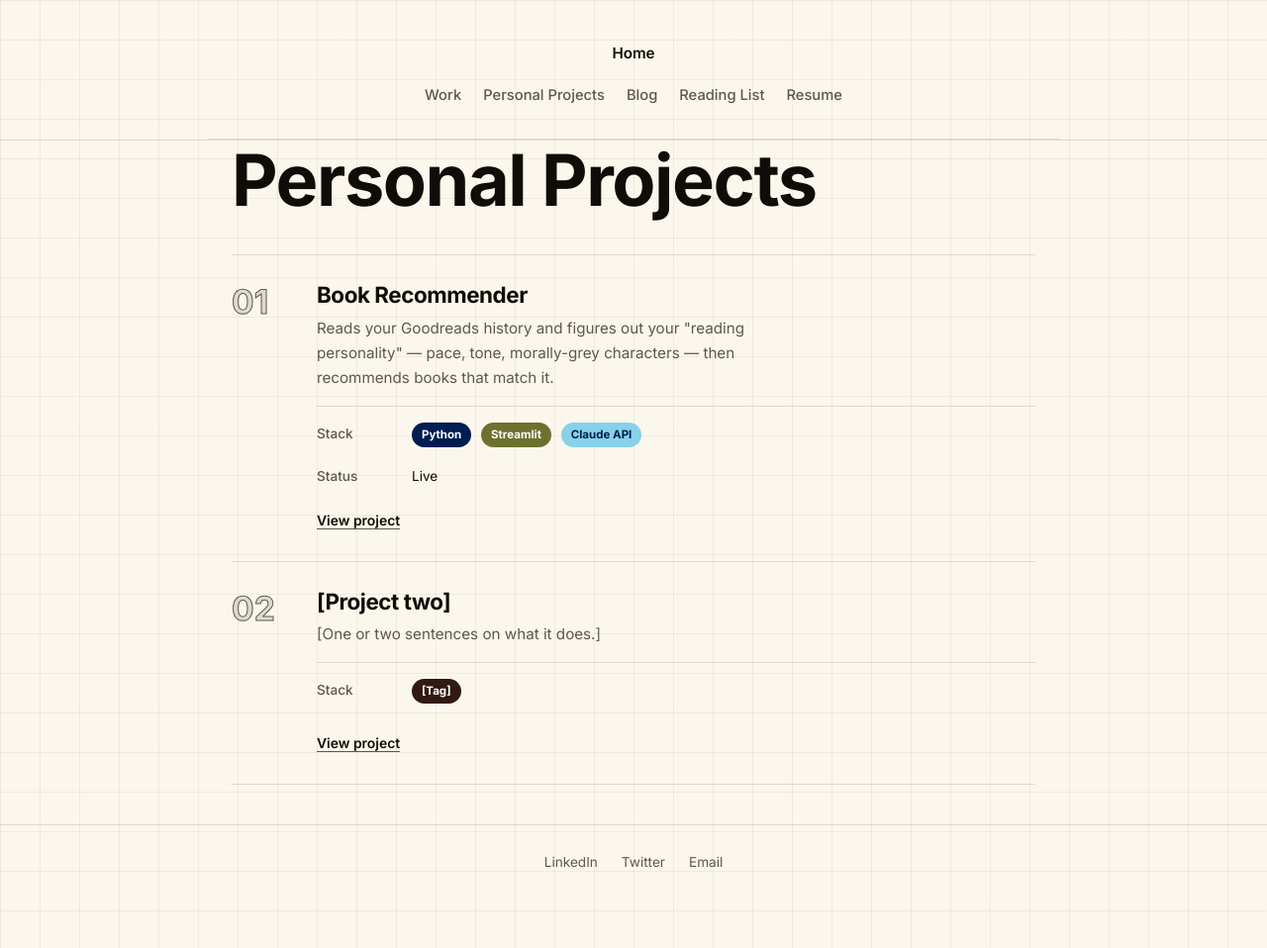
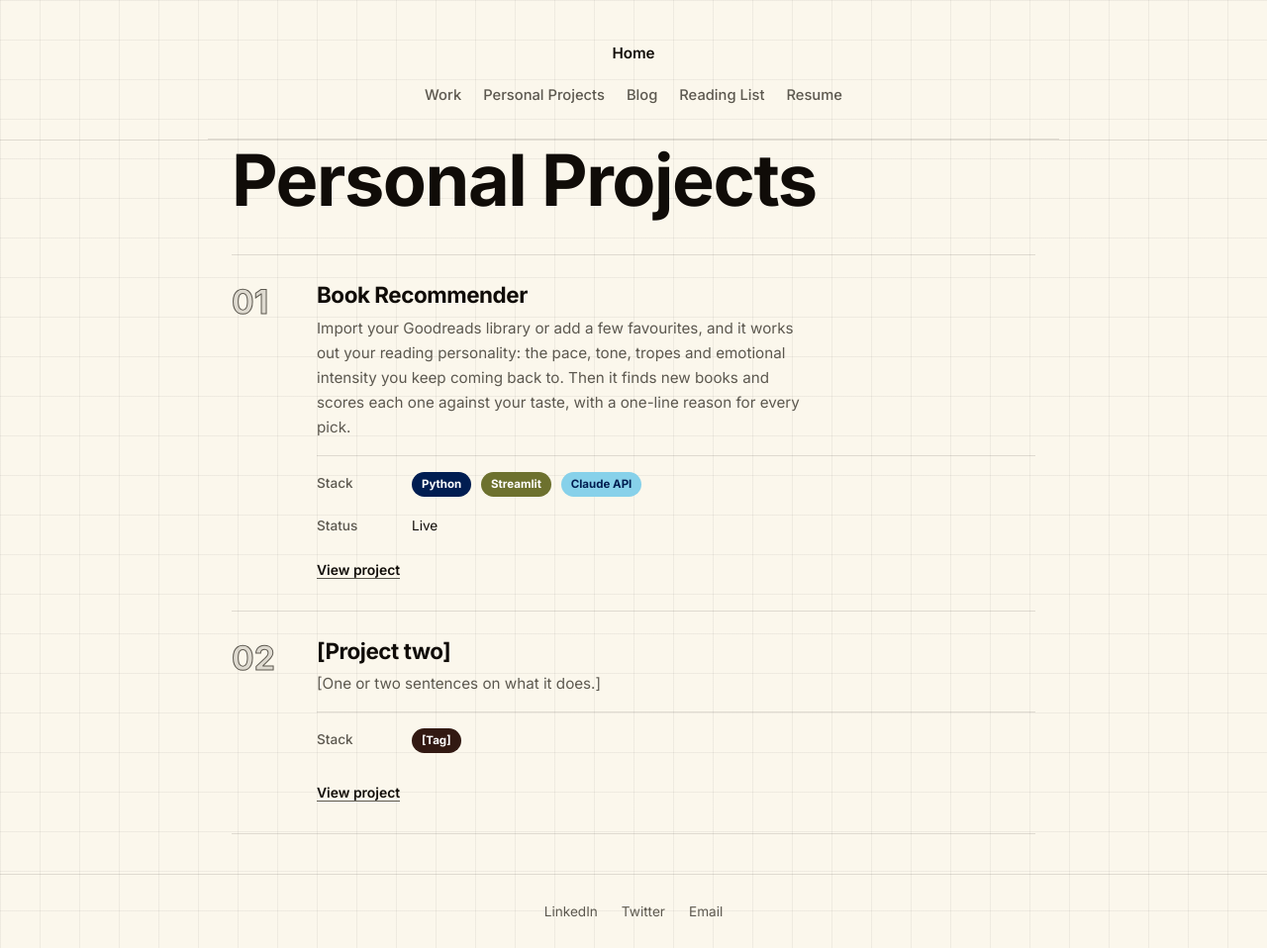
Before and after one commit to pranitidumb/pranitidumb.github.io, a Jekyll site: the page built from personal-projects.md, in a window 1280 px wide. Shown: the whole page at 99% size. Built offline with Jekyll 4.4.1, drawn with Linux system fonts in a browser that asks for light colours.

Commit message:
Link Book Recommender project and improve its description
Co-Authored-By: Claude Opus 5.5 <noreply@anthropic.com>

```diff
--- a/personal-projects.md
+++ b/personal-projects.md
@@ -12,9 +12,11 @@ permalink: /personal-projects/
     <span class="entry-index">01</span>
     <div class="entry-body">
       <h3>Book Recommender</h3>
-      <p>Reads your Goodreads history and figures out your "reading
-      personality" — pace, tone, morally-grey characters — then
-      recommends books that match it.</p>
+      <p>Import your Goodreads library or add a few favourites, and it
+      works out your reading personality: the pace, tone, tropes and
+      emotional intensity you keep coming back to. Then it finds new
+      books and scores each one against your taste, with a one-line
+      reason for every pick.</p>
       <dl class="entry-meta">
         <div class="entry-meta-row">
           <dt>Stack</dt>
@@ -27,8 +29,7 @@ permalink: /personal-projects/
           <dd>Live</dd>
         </div>
       </dl>
-      <a class="entry-link" href="#">View project</a>
-      <!-- swap "#" for your deployed app's real URL -->
+      <a class="entry-link" href="https://book-recommenderz-0202.streamlit.app/" target="_blank" rel="noopener">View project</a>
     </div>
   </div>
 
```
